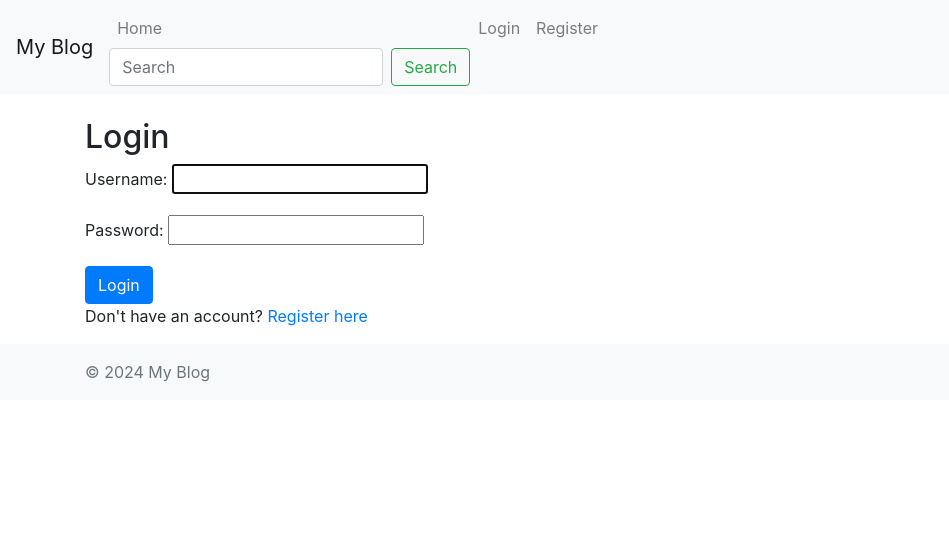
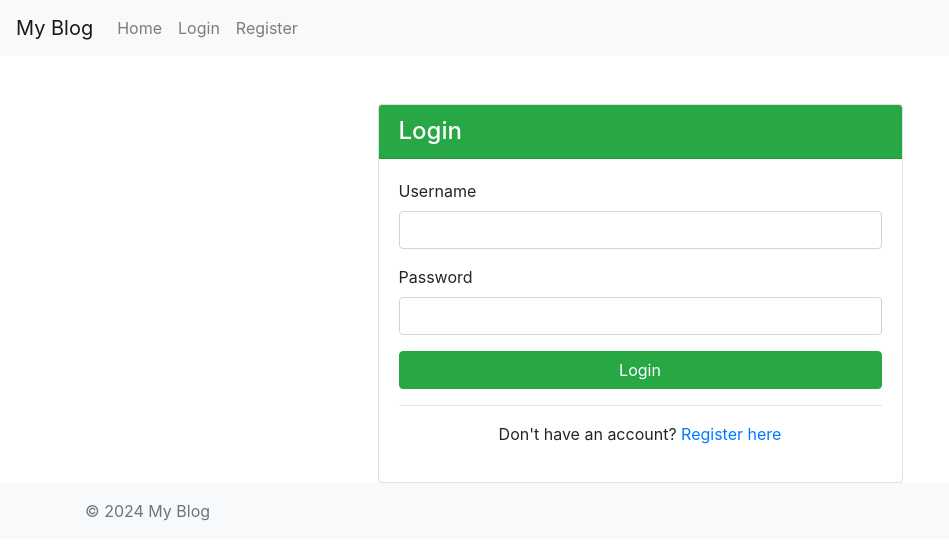
Before and after one commit to Ultronoss/Blogger, a Django app: page /login/ in a window 1280 px wide. Shown: the top 560 px of the page, without its empty margins (0-949 px from the left). Run offline with Django 5.2, Linux system fonts and the light colour scheme; some libraries are stand-ins or nearby versions.

Commit message:
Final update

```diff
--- a/blog_project/blog/forms.py
+++ b/blog_project/blog/forms.py
@@ -26,6 +26,5 @@ class BlogPostForm(forms.ModelForm):
 
 class EmailPostForm(forms.Form):
     name = forms.CharField(max_length=25)
-    email = forms.EmailField()
     to = forms.EmailField()
     comments = forms.CharField(required=False, widget=forms.Textarea)
--- a/blog_project/blog/templates/blog/base.html
+++ b/blog_project/blog/templates/blog/base.html
@@ -13,19 +13,20 @@
             <ul class="navbar-nav mr-auto">
                 <li class="nav-item">
                     <a class="nav-link" href="{% url 'blog-home' %}">Home</a>
-                    <form class="form-inline my-2 my-lg-0" action="{% url 'search' %}" method="GET">
-                        <input class="form-control mr-sm-2" type="search" placeholder="Search" aria-label="Search" name="q">
-                        <button class="btn btn-outline-success my-2 my-sm-0" type="submit">Search</button>
-                    </form>
                 </li>
                 {% if user.is_authenticated %}
                 <li class="nav-item">
                     <a class="nav-link" href="{% url 'create-post' %}">New Post</a>
                 </li>
-                <li class="nav-item">
-                    <a class="nav-link" href="{% url 'logout' %}">Logout</a>
-                </li>
-                {% else %}
+                <li class="nav-item dropdown">
+                    <a class="nav-link dropdown-toggle" href="#" id="navbarDropdown" role="button" data-toggle="dropdown" aria-haspopup="true" aria-expanded="false">
+                        {{ user.username }}
+                    </a>
+                    <div class="dropdown-menu" aria-labelledby="navbarDropdown">
+                        <a class="dropdown-item" href="{% url 'profile' user.username %}">Profile</a>
+                        <a class="dropdown-item" href="{% url 'logout' %}">Logout</a>
+                    </div>
+                </li>                {% else %}
                 <li class="nav-item">
                     <a class="nav-link" href="{% url 'login' %}">Login</a>
                 </li>
--- a/blog_project/blog/templates/blog/login.html
+++ b/blog_project/blog/templates/blog/login.html
@@ -3,11 +3,31 @@
 {% block title %}Login{% endblock %}
 
 {% block content %}
-<h2>Login</h2>
-<form method="POST">
-    {% csrf_token %}
-    {{ form.as_p }}
-    <button type="submit" class="btn btn-primary">Login</button>
-</form>
-<p>Don't have an account? <a href="{% url 'register' %}">Register here</a></p>
+<div class="container mt-5">
+    <div class="row justify-content-center">
+        <div class="col-md-6">
+            <div class="card">
+                <div class="card-header bg-success text-white">
+                    <h4 class="mb-0">Login</h4>
+                </div>
+                <div class="card-body">
+                    <form method="POST">
+                        {% csrf_token %}
+                        <div class="form-group">
+                            <label for="username">Username</label>
+                            <input type="text" name="username" class="form-control" id="username" required>
+                        </div>
+                        <div class="form-group">
+                            <label for="password">Password</label>
+                            <input type="password" name="password" class="form-control" id="password" required>
+                        </div>
+                        <button type="submit" class="btn btn-success btn-block mt-3">Login</button>
+                    </form>
+                    <hr>
+                    <p class="text-center">Don't have an account? <a href="{% url 'register' %}">Register here</a></p>
+                </div>
+            </div>
+        </div>
+    </div>
+</div>
 {% endblock %}
```
Also changed, not shown: blog_project/blog/models.py (+7 -0 lines), blog_project/blog/templates/blog/profile.html (+5 -3 lines), blog_project/blog/templates/blog/register.html (+20 -7 lines), blog_project/blog/templates/blog/share_post.html (+10 -12 lines), blog_project/blog/views.py (+5 -5 lines), blog_project/blog_project/settings.py (+10 -0 lines), blog_project/blog/migrations/0001_initial.py (added), blog_project/blog/migrations/0002_blogpost_likes.py (added), blog_project/blog/migrations/0003_profile.py (added), blog_project/blog/migrations/__init__.py (added), blog_project/db.sqlite3 (added), 1 other file.
